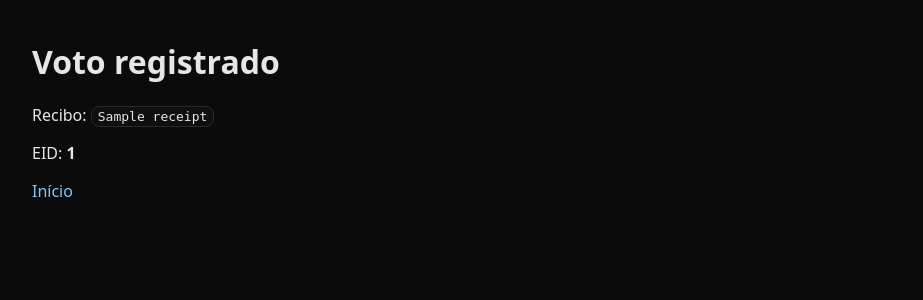
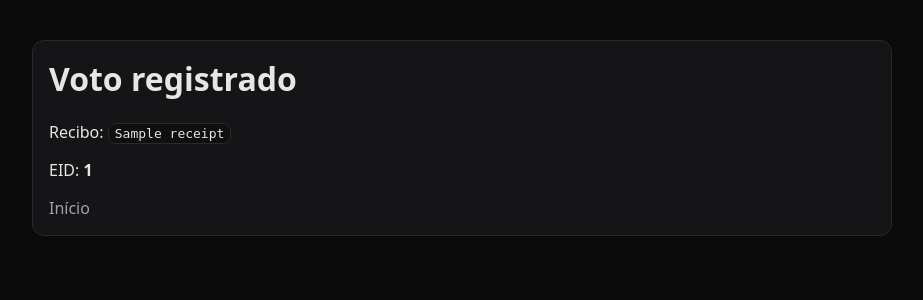
Before and after one commit to Jccasafus-hub/SchulzeVote, a Flask app: template templates/receipt.html in a window 1280 px wide. Shown: the top 300 px of the page, without its empty margins (178-1101 px from the left). Run offline with Flask 3, Linux system fonts and the light colour scheme; the template is opened without the code that fills it: most values are stand-ins (such as "Sample title", 1, 10 or a date in 2020).

Commit message:
Update receipt.html

```diff
--- a/templates/receipt.html
+++ b/templates/receipt.html
@@ -1,7 +1,11 @@
 {% extends "base.html" %}
 {% block content %}
-<h1>Voto registrado</h1>
-<p>Recibo: <code>{{ receipt }}</code></p>
-<p>EID: <b>{{ eid }}</b></p>
-<p><a href="/">Início</a></p>
+  <div class="card">
+    <h1 style="margin-top:0">Voto registrado</h1>
+    <p>Recibo: <code>{{ receipt }}</code></p>
+    <p>EID: <b>{{ eid }}</b></p>
+    <div class="actions">
+      <a class="muted" href="/">Início</a>
+    </div>
+  </div>
 {% endblock %}
```
